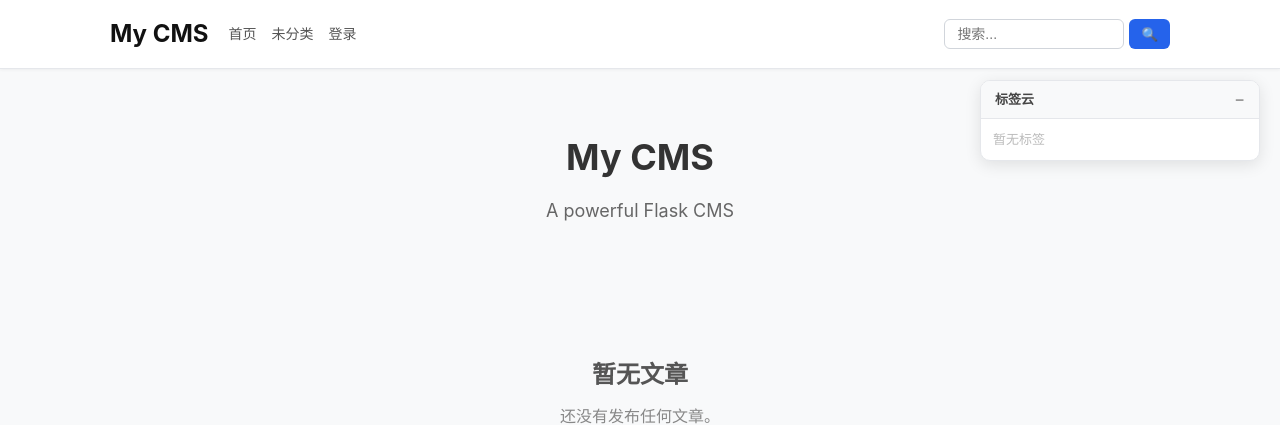
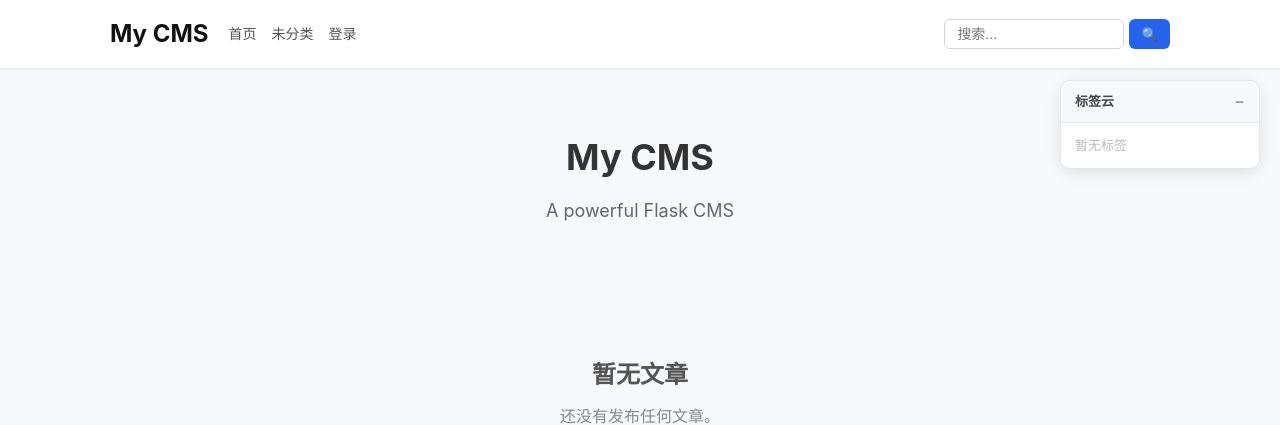
Before and after one commit to binotes/flask-cms, a Flask app: page / in a window 1280 px wide. Shown: the top 425 px of the page. Run offline with Flask 3, Linux system fonts and the light colour scheme; data comes from the database, SQL or seed files in the repository; data that the repository does not hold is empty.

Commit message:
Revert "style: 标签云字体缩小至10-22px，卡片加宽至280px"
This reverts commit 9d5eb0687e6b1e07b66904bb75c2951b67d48b05.

```diff
--- a/cms/plugins/tag-cloud/__init__.py
+++ b/cms/plugins/tag-cloud/__init__.py
@@ -50,10 +50,10 @@ def _compute_tag_cloud():
     range_count = max_count - min_count if max_count > min_count else 1
 
     for t in tag_data:
-        # 字体大小: 10px ~ 22px，线性映射
+        # 字体大小: 12px ~ 36px，线性映射
         ratio = (t['count'] - min_count) / range_count
-        t['font_size'] = round(10 + ratio * 12, 1)
-        # CSS 颜色: 从 #999 渐变到 #2563eb
+        t['font_size'] = round(12 + ratio * 24, 1)
+        # CSS 颜色: 从 #666 渐变到 #1a73e8
         r = int(0x66 + ratio * (0x1a - 0x66))
         g = int(0x66 + ratio * (0x73 - 0x66))
         b = int(0x66 + ratio * (0xe8 - 0x66))
--- a/static/css/style.css
+++ b/static/css/style.css
@@ -113,7 +113,7 @@ textarea.form-control { resize: vertical; min-height: 100px; }
     position: fixed;
     top: 80px;
     right: 20px;
-    width: 280px;
+    width: 200px;
     max-height: 60vh;
     background: #fff;
     border: 1px solid #e5e7eb;
@@ -126,7 +126,7 @@ textarea.form-control { resize: vertical; min-height: 100px; }
     display: flex;
     justify-content: space-between;
     align-items: center;
-    padding: 8px 14px;
+    padding: 10px 14px;
     background: #f8f9fa;
     border-bottom: 1px solid #e5e7eb;
     font-size: 13px;
@@ -144,17 +144,17 @@ textarea.form-control { resize: vertical; min-height: 100px; }
     line-height: 1;
 }
 .tag-cloud-body {
-    padding: 10px 12px;
+    padding: 12px 14px;
     overflow-y: auto;
-    max-height: calc(60vh - 38px);
+    max-height: calc(60vh - 40px);
 }
 .tag-cloud {
-    line-height: 2.0;
+    line-height: 2.2;
 }
 .tag-cloud-item {
     display: inline-block;
-    margin: 0 2px;
-    padding: 1px 4px;
+    margin: 0 3px;
+    padding: 2px 5px;
     border-radius: 3px;
     transition: all 0.2s;
     text-decoration: none;
```
